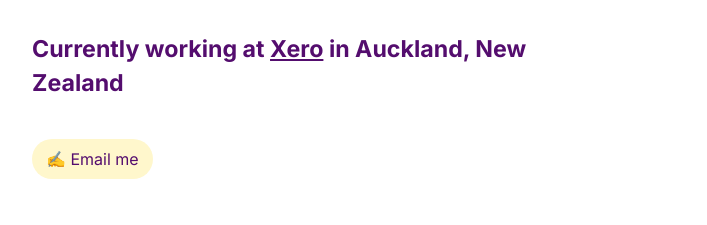
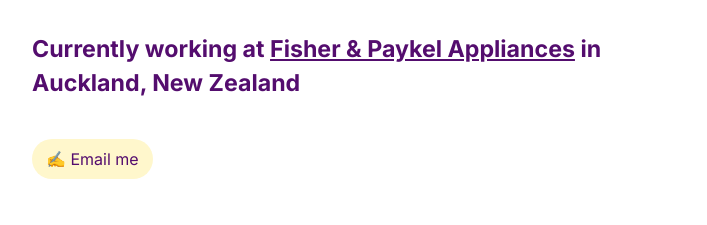
Before and after one commit to finnclark/portfolio-2023, a plain HTML site: page index.html in a window 1280 px wide. Shown: the part 303-528 px from the top of the page, 96-803 px from the left. Drawn offline with Linux system fonts and the light colour scheme.

Commit message:
Update index.html
Edits current job position

```diff
--- a/index.html
+++ b/index.html
@@ -24,7 +24,7 @@
       <header class="heading">
         <h1 class="title">Finn Clark — <br>Lead Product Designer and <span data-colors="#540d6e" class="typer" id="main" data-words="Design Systems specialist,pottery maker,cat scratcher,cheese lover, component creator, air fryer user" data-delay="80" data-deleteDelay="2000"></span><span class="cursor" data-owner="main"></span></h1>
         <script async src="https://unpkg.com/typer-dot-js@0.1.0/typer.js"></script>
-        <h2>Currently working at <a href="https://www.xero.com" title="Navigate to Xero website">Xero</a> in Auckland, New Zealand</h2>
+        <h2>Currently working at <a href="https://www.fisherpaykel.com/nz/" title="Navigate to Fisher and Paykel Appliances website">Fisher & Paykel Appliances</a> in Auckland, New Zealand</h2>
         <!-- <a href="https://www.linkedin.com/in/finnhello/" title="Navigate to Finn Clark's LinkedIn profile" class="link-button">Message me on LinkedIn</a> -->
         <a href="mailto:finnclark.co@gmail.com" title="New email message directed to finnclark.co@gmail.com" class="link-button">&#9997; Email me</a>
       </header>
```
